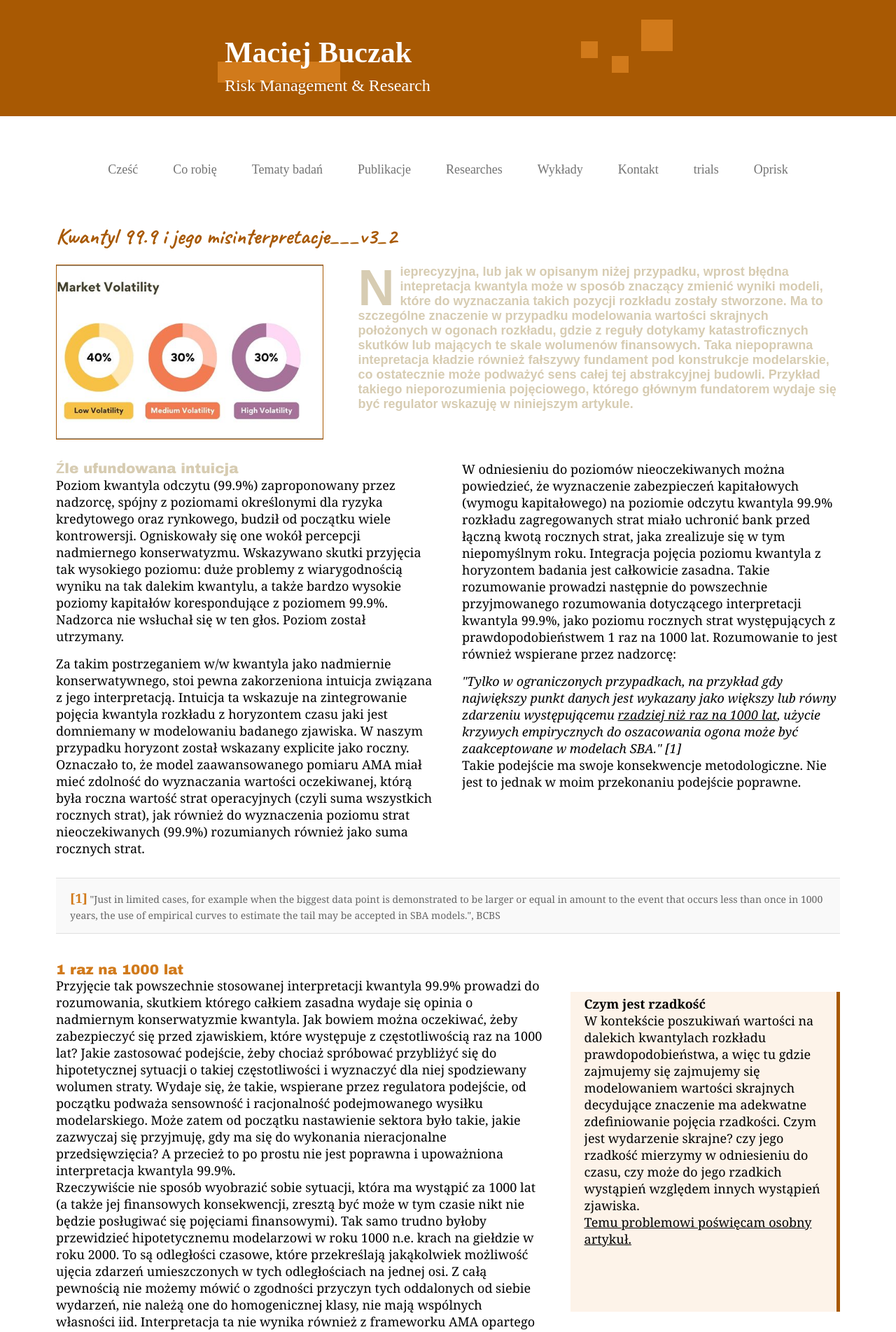
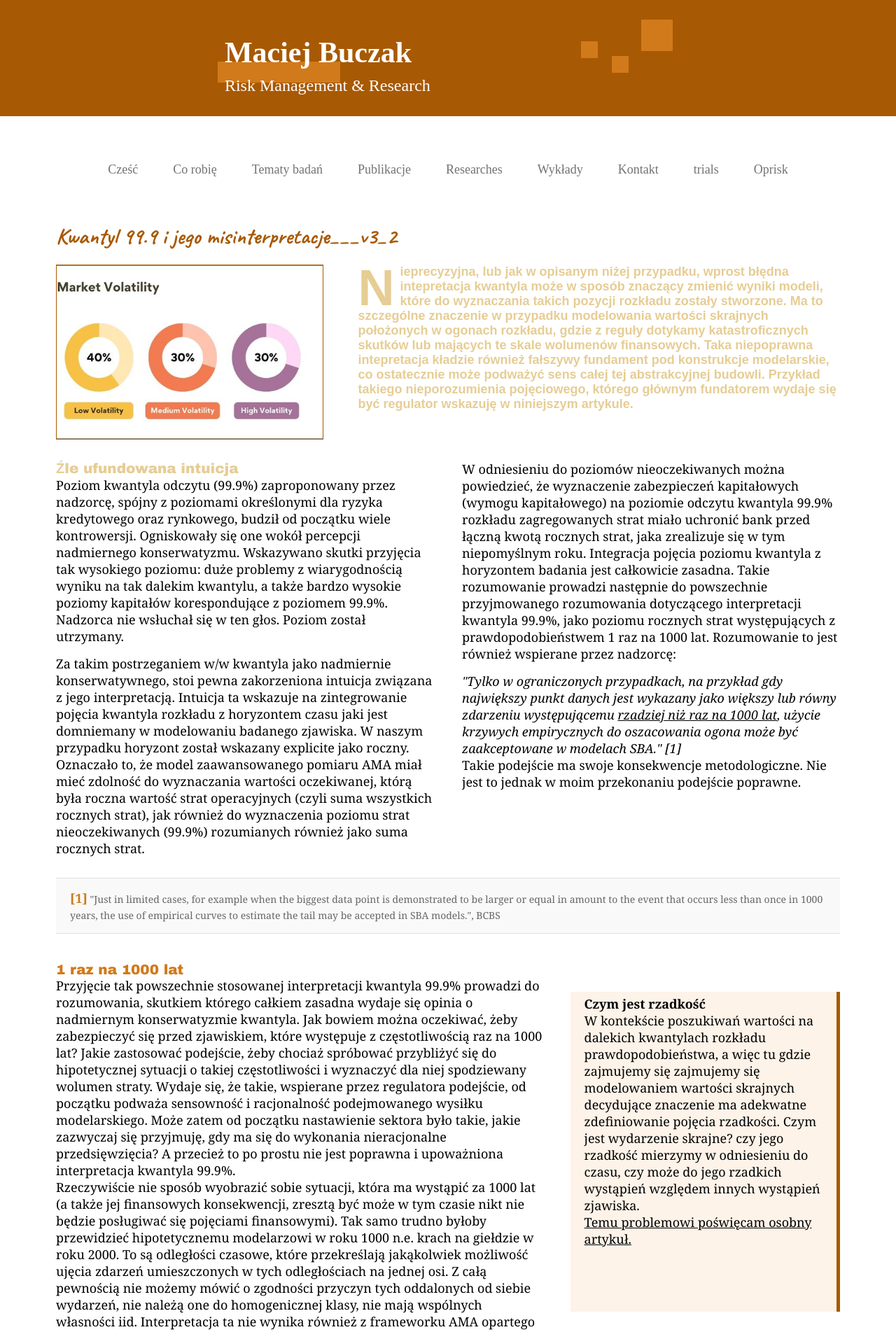
Before and after one commit to MaciejBuczak/risk-research, a Jekyll site: the page built from art-oprisk-kw999_v3_2.md, in a window 1280 px wide. Shown: the top 1903 px of the page at 70% size. Built offline with Jekyll 4.4.1, drawn with Linux system fonts in a browser that asks for light colours.

Commit message:
Update art-oprisk-kw999-layout_v3_2.html

```diff
--- a/_layouts/art-oprisk-kw999-layout_v3_2.html
+++ b/_layouts/art-oprisk-kw999-layout_v3_2.html
@@ -882,8 +882,8 @@
           <div class="ryzmod-text-block">
             <!-- Tekst wstępny - bez tła -->
             <div class="ryzmod-intro-text">
-    <h5 style="text-indent: 0px; font-family: Arial, sans-serif; font-weight: bold; color: #d7ccb2;">
-      <span style="float: left; font-size: 400%; line-height: 0.8; margin-right: 8px; margin-top: 5px; color: #d7ccb2; font-weight: bold;">N</span>
+    <h5 style="text-indent: 0px; font-family: Arial, sans-serif; font-weight: bold; color: #e6cd94;">
+      <span style="float: left; font-size: 400%; line-height: 0.8; margin-right: 8px; margin-top: 5px; color: #e6cd94; font-weight: bold;">N</span>
       ieprecyzyjna, lub jak w opisanym niżej przypadku, wprost błędna intepretacja kwantyla może w sposób znaczący zmienić wyniki modeli, które do wyznaczania takich pozycji rozkładu zostały stworzone.
       Ma to szczególne znaczenie w przypadku modelowania wartości skrajnych położonych w ogonach rozkładu, gdzie z reguły dotykamy katastroficznych skutków lub mających te skale wolumenów finansowych.
       Taka niepoprawna intepretacja kładzie również fałszywy fundament pod konstrukcje modelarskie, co ostatecznie może podważyć sens całej tej abstrakcyjnej budowli.
@@ -905,7 +905,7 @@
         <div class="ryzmod-columns" style="display: flex; gap: 40px; margin-top: 30px; margin-bottom: 30px;">
           <!-- Kolumna 1 -->
           <div style="flex: 1;">
-            <h5 style="font-family: Arial Black, Arial, sans-serif; font-size: 20px; font-weight: bold; color: #d7ccb2">Źle ufundowana intuicja</h5>
+            <h5 style="font-family: Arial Black, Arial, sans-serif; font-size: 20px; font-weight: bold; color: #e6cd94">Źle ufundowana intuicja</h5>
             <p style="margin-bottom: 15px;">Poziom kwantyla odczytu (99.9%) zaproponowany przez nadzorcę, spójny z poziomami określonymi dla ryzyka kredytowego oraz rynkowego, budził od początku wiele kontrowersji.
               Ogniskowały się one wokół percepcji nadmiernego konserwatyzmu.
               Wskazywano skutki przyjęcia tak wysokiego poziomu: duże problemy z wiarygodnością wyniku na tak dalekim kwantylu, a także bardzo wysokie poziomy kapitałów korespondujące z poziomem 99.9%.
```
